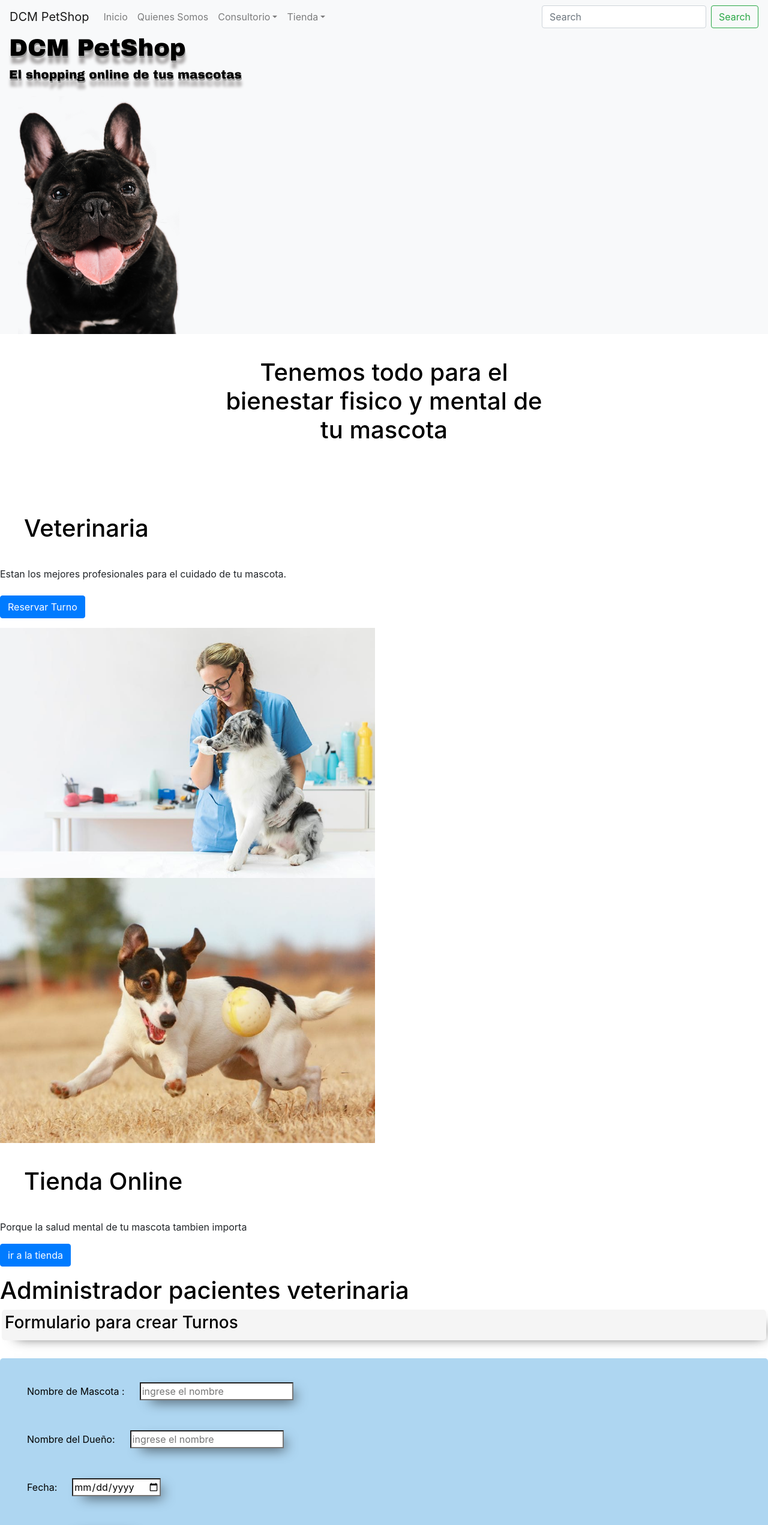
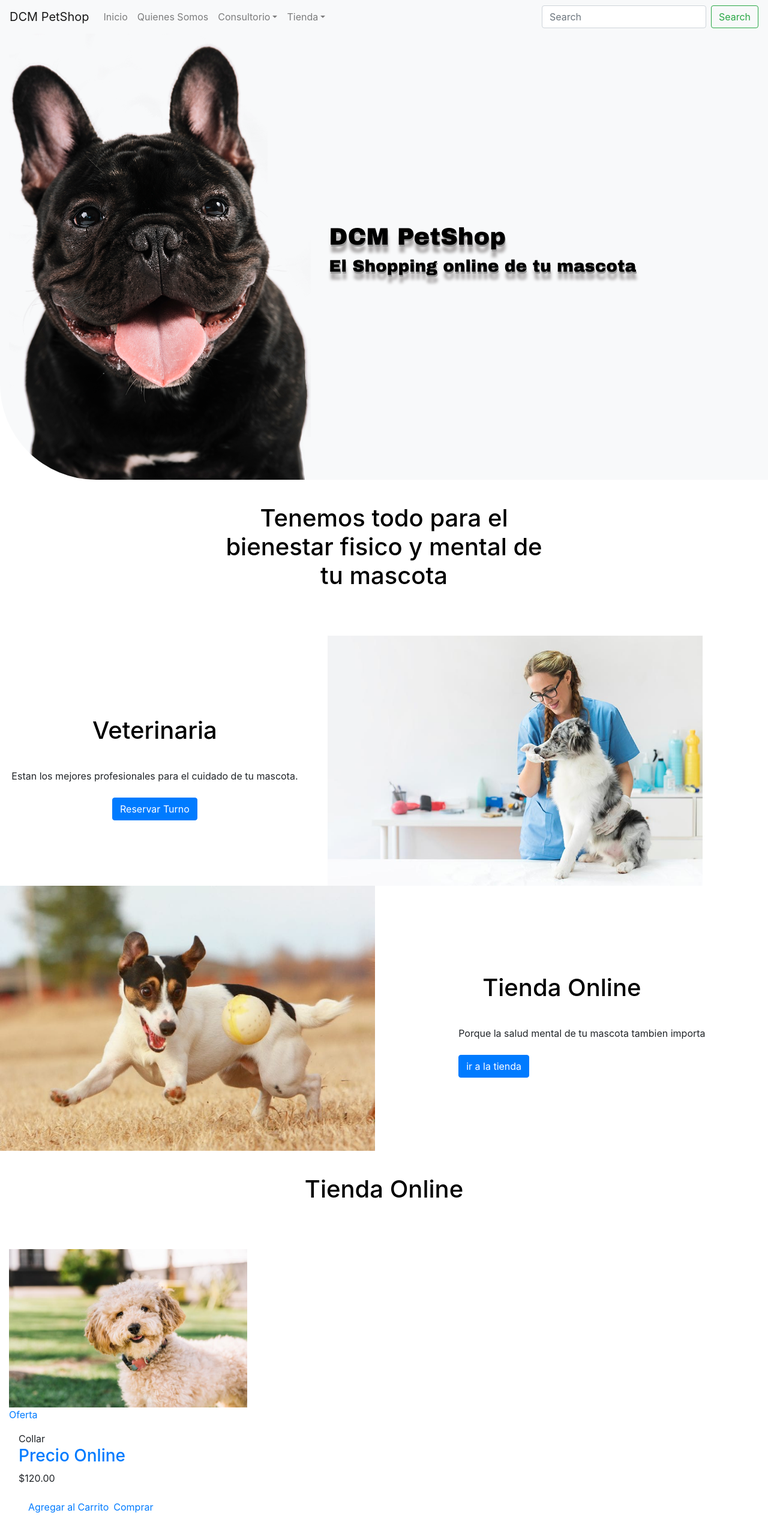
Before and after one commit to Diegolmi/Veterinaria, a React (Create React App) app: page / in a window 1280 px wide. Shown: the top 2543 px of the page at 60% size. Built offline with nearby package versions, Linux system fonts and the light colour scheme.

Commit message:
primer tienda

```diff
--- a/src/App.js
+++ b/src/App.js
@@ -2,11 +2,12 @@ import React from 'react';
 import Nav from './components/nav';
 import Body from './components/body';
 import Section from './components/section'
+import Tienda from './components/tienda'
 // import logo from './descarga.png';
 import './App.css';
 import 'bootstrap/dist/css/bootstrap.min.css';
 
-import Formulario from './components/veterinaria';
+// import Formulario from './components/veterinaria';
 
 function App() {
   return (
@@ -28,7 +29,9 @@ function App() {
       </section>
       <section>
 
-      <Formulario />
+        < Tienda />
+
+      {/* <Formulario /> */}
 
       </section>
 
--- a/src/components/body.js
+++ b/src/components/body.js
@@ -8,19 +8,18 @@ class Body extends React.Component {
     render() {
         return (
             <>
-                <section className="site-blocks-cover overflow-hidden bg-light">
+                <section class="principal site-blocks-cover overflow-hidden bg-light">
 
-                    <div className="col-md-7 align-self-center text-center text-md-left">
-                        <div className="intro-text">
+                    <div class="col-md-7 align-self-center text-center text-md-left">
+                        <div class="intro-text">
                             <h1>DCM PetShop</h1>
-                            <h5 className="mb-4">El shopping online de tus mascotas</h5>
+                            <h3 class="mb-4">El Shopping online de tu mascota</h3>
+                    </div>
+                        </div>
+                        <div class="col-md-5 align-self-end text-center text-md-right">
+                            <img src={Perro} alt="" class="img-fluid cover-img" />
+                         </div>
 
-                        </div>
-                            <div className="col-md-5 align-self-end text-center text-md-right">
-                                <img src={Perro} alt="" className="img-fluid cover-img" />
-
-                            </div>
-                    </div>
                 </section>
 
             </>
--- a/src/components/section.js
+++ b/src/components/section.js
@@ -20,12 +20,12 @@ class Section extends React.Component {
                 </div>
                 <div className="row mb-5 mb-lg-0">
 
-                    <div className="mb-4 mb-lg-0 col-lg-6 order-lg-2" >
+                    <div className="mb-4 mb-lg-0 col-lg-6 order-lg-2" data-aos="fade-right">
                         <a href="index.html" className="">
                             <img src={Perro1} alt="" class="img-fluid" />
                         </a>
                     </div>
-                    <div className="col-md-7 align-self-center text-center text-md-left" >
+                    <div className="col-lg-5  text-lg-center align-self-center order-lg-1" data-aos="fade-left">
                         <h2 className="text-black">Veterinaria</h2>
                         <p className="mb-4">Estan los mejores profesionales para el cuidado de tu mascota.</p>
                         <p><a href="turnos.html" class="btn btn-primary">Reservar Turno</a></p>
@@ -34,14 +34,14 @@ class Section extends React.Component {
                 <div className="row hover-1-wrap mb-5 mb-lg-0">
                     <div className="col-12">
                         <div className="row">
-                            <div className="mb-4 mb-lg-0 col-lg-6">
+                            <div className="mb-4 mb-lg-0 col-lg-6" data-aos="fade-left">
                                 <a href="tienda.html" className="hover-1">
                                     <img src={Juguetes} alt="" className="img-fluid" />
                                  </a>
                             </div>
-                                <div className="col-md-7 align-self-center text-center text-md-left">
+                                <div className="col-lg-5 ml-auto align-self-center" data-aos="fade-right">
                                     <h2 className="text-black">Tienda Online</h2>
-                                    <p className="">Porque la salud mental de tu mascota tambien importa</p>
+                                    <p className="mb-4">Porque la salud mental de tu mascota tambien importa</p>
                                     <p><a href="tienda.html" className="btn btn-primary">ir a la tienda</a></p>
                                 </div>
                             </div>
--- a/src/components/style.css
+++ b/src/components/style.css
@@ -90,7 +90,7 @@ label {
     font-family: "Arial Black", Gadget, sans-serif;
     color: rgb(8, 8, 8);
 
-text-shadow: 1px 3px 0 #969696, 1px 13px 5px #aba8a8;    line-height: 1; }
+text-shadow: 1px 3px 0 #969696, 1px 13px 5px #aba8a8;    line-height: 1.5; }
 .text-black{
     font-size: 40px;
     margin: 20px;
--- /dev/null
+++ b/src/components/tienda.js
@@ -0,0 +1,159 @@
+import React from 'react';
+import Perro1 from './images/dogger_img_sm_5.jpg';
+import Perro2 from './images/dogger_img_sm_4.jpg';
+import Perro3 from './images/dogger_img_sm_6.jpg';
+import Perro4 from './images/dogger_img_sm_3.jpg';
+
+class Tienda extends React.Component {
+
+    render() {
+        return (
+            <>
+               <div className="row justify-content-center" data-aos="fade-up">
+                    <div className="col-lg-6 text-center heading-section mb-5">
+
+                        <h2 className="text-black mb-2">Tienda Online</h2>
+
+                    </div>
+
+                </div>
+
+                <div className="col-sm-12 col-md-12 col-lg-4 ftco-animate d-flex">
+                    <div className="product d-flex flex-column">
+                        <a href="#" className="img-prod"><img className="img-fluid" src={Perro2} alt="" />
+                            <span className="status">Oferta</span>
+                            <div className="overlay"></div>
+                        </a>
+                        <div className="text py-3 pb-4 px-3">
+                            <div className="d-flex">
+                                <div className="cat">
+                                    <span>Collar</span>
+                                </div>
+                                <div className="rating">
+                                    <p className="text-right mb-0">
+                                        <a href="#"><span className="ion-ios-star-outline"></span></a>
+                                        <a href="#"><span className="ion-ios-star-outline"></span></a>
+                                        <a href="#"><span className="ion-ios-star-outline"></span></a>
+                                        <a href="#"><span className="ion-ios-star-outline"></span></a>
+                                        <a href="#"><span className="ion-ios-star-outline"></span></a>
+                                    </p>
+                                </div>
+                            </div>
+                            <h3><a href="#">Precio Online</a></h3>
+                            <div className="pricing">
+                                <p className="price"><span className="mr-2 price-dc">$120.00</span></p>
+                            </div>
+                            <p className="bottom-area d-flex px-3">
+                                <a href="#" className="add-to-cart text-center py-2 mr-1"><span>Agregar al Carrito <i className="ion-ios-add ml-1"></i></span></a>
+                                <a href="#" className="buy-now text-center py-2">Comprar<span><i className="ion-ios-cart ml-1"></i></span></a>
+                            </p>
+                        </div>
+                    </div>
+                </div>
+                <div className="col-sm-12 col-md-12 col-lg-4 ftco-animate d-flex">
+                    <div className="product d-flex flex-column">
+                        <a href="#" className="img-prod"><img className="img-fluid" src={Perro1} alt="" />
+                            <span className="status">50% Off</span>
+                            <div className="overlay"></div>
+                        </a>
+                        <div className="text py-3 pb-4 px-3">
+                            <div className="d-flex">
+                                <div className="cat">
+                                    <span>Lifestyle</span>
+                                </div>
+                                <div className="rating">
+                                    <p className="text-right mb-0">
+                                        <a href="#"><span className="ion-ios-star-outline"></span></a>
+                                        <a href="#"><span className="ion-ios-star-outline"></span></a>
+                                        <a href="#"><span className="ion-ios-star-outline"></span></a>
+                                        <a href="#"><span className="ion-ios-star-outline"></span></a>
+                                        <a href="#"><span className="ion-ios-star-outline"></span></a>
+                                    </p>
+                                </div>
+                            </div>
+                            <h3><a href="#">Nike Free RN 2019 iD</a></h3>
+                            <div className="pricing">
+                                <p className="price"><span className="mr-2 price-dc">$120.00</span><span className="price-sale">$80.00</span></p>
+                            </div>
+                            <p className="bottom-area d-flex px-3">
+                                <a href="#" className="add-to-cart text-center py-2 mr-1"><span>Add to cart <i className="ion-ios-add ml-1"></i></span></a>
+                                <a href="#" className="buy-now text-center py-2">Buy now<span><i className="ion-ios-cart ml-1"></i></span></a>
+                            </p>
+                        </div>
+                    </div>
+                </div>
+                <div className="col-sm-12 col-md-12 col-lg-4 ftco-animate d-flex">
+                    <div className="product d-flex flex-column">
+                        <a href="#" className="img-prod"><img className="img-fluid" src={Perro3} alt="" />
+                            <span className="status">50% Off</span>
+                            <div className="overlay"></div>
+                        </a>
+                        <div className="text py-3 pb-4 px-3">
+                            <div className="d-flex">
+                                <div className="cat">
+                                    <span>Lifestyle</span>
+                                </div>
+                                <div className="rating">
+                                    <p className="text-right mb-0">
+                                        <a href="#"><span className="ion-ios-star-outline"></span></a>
+                                        <a href="#"><span className="ion-ios-star-outline"></span></a>
+                                        <a href="#"><span className="ion-ios-star-outline"></span></a>
+                                        <a href="#"><span className="ion-ios-star-outline"></span></a>
+                                        <a href="#"><span className="ion-ios-star-outline"></span></a>
+                                    </p>
+                                </div>
+                            </div>
+                            <h3><a href="#">Nike Free RN 2019 iD</a></h3>
+                            <div className="pricing">
+                                <p className="price"><span className="mr-2 price-dc">$120.00</span><span className="price-sale">$80.00</span></p>
+                            </div>
+                            <p className="bottom-area d-flex px-3">
+                                <a href="#" className="add-to-cart text-center py-2 mr-1"><span>Add to cart <i className="ion-ios-add ml-1"></i></span></a>
+                                <a href="#" className="buy-now text-center py-2">Buy now<span><i className="ion-ios-cart ml-1"></i></span></a>
+                            </p>
+                        </div>
+                    </div>
+                </div>
+                <div className="col-sm-12 col-md-12 col-lg-4 ftco-animate d-flex">
+                    <div className="product d-flex flex-column">
+                        <a href="#" className="img-prod"><img className="img-fluid" src={Perro4} alt="" />
+                            <span className="status">50% Off</span>
+                            <div className="overlay"></div>
+                        </a>
+                        <div className="text py-3 pb-4 px-3">
+                            <div className="d-flex">
+                                <div className="cat">
+                                    <span>Lifestyle</span>
+                                </div>
+                                <div className="rating">
+                                    <p className="text-right mb-0">
+                                        <a href="#"><span className="ion-ios-star-outline"></span></a>
+                                        <a href="#"><span className="ion-ios-star-outline"></span></a>
+                                        <a href="#"><span className="ion-ios-star-outline"></span></a>
+                                        <a href="#"><span className="ion-ios-star-outline"></span></a>
+                                        <a href="#"><span className="ion-ios-star-outline"></span></a>
+                                    </p>
+                                </div>
+                            </div>
+                            <h3><a href="#">Nike Free RN 2019 iD</a></h3>
+                            <div className="pricing">
+                                <p className="price"><span className="mr-2 price-dc">$120.00</span><span className="price-sale">$80.00</span></p>
+                            </div>
+                            <p className="bottom-area d-flex px-3">
+                                <a href="#" className="add-to-cart text-center py-2 mr-1"><span>Add to cart <i className="ion-ios-add ml-1"></i></span></a>
+                                <a href="#" className="buy-now text-center py-2">Buy now<span><i className="ion-ios-cart ml-1"></i></span></a>
+                            </p>
+                        </div>
+                    </div>
+                </div>
+
+            </>
+
+        )
+    }
+
+
+
+}
+
+export default Tienda
```
